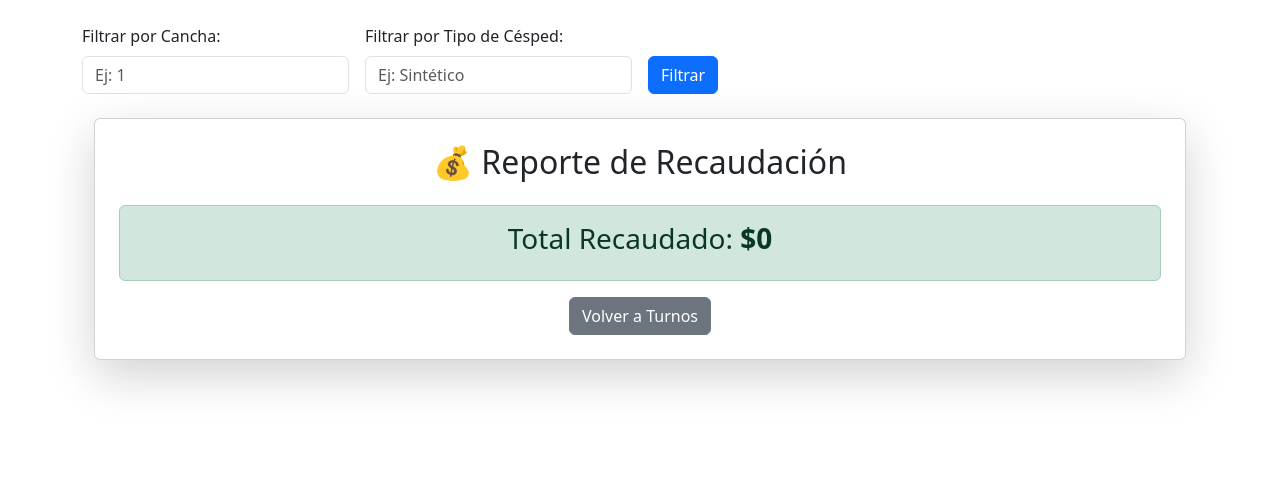
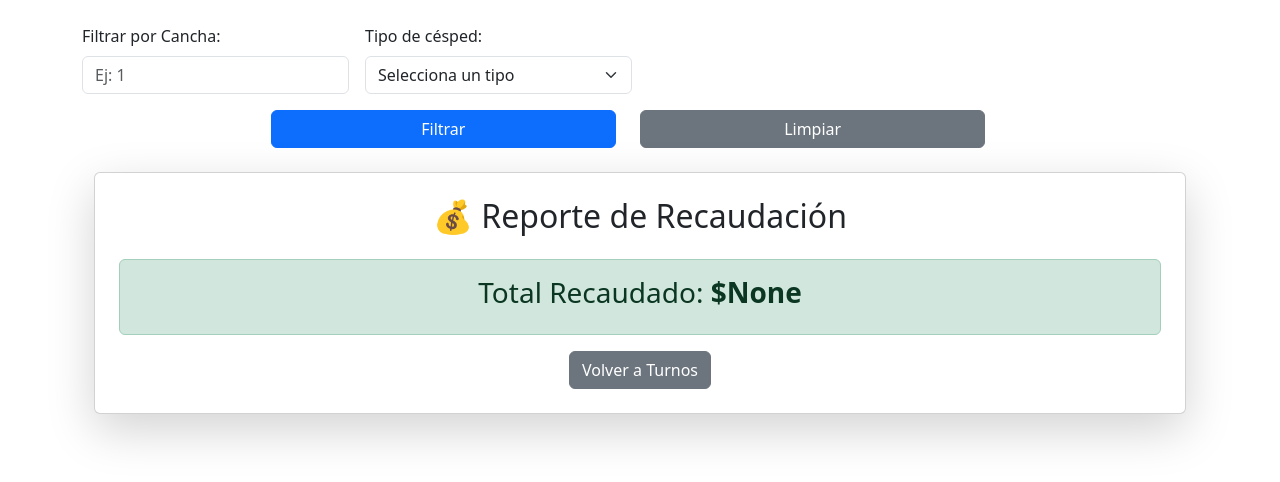
Before and after one commit to dariorodr/Segundo-proyecto, a Flask app: page /reporte/ in a window 1280 px wide. Shown: the part 56-538 px from the top of the page. Run offline with Flask 3, Linux system fonts and the light colour scheme; data that the repository does not hold is empty.

Commit message:
"corrigiendo errores de los filtros"

```diff
--- a/app/app.py
+++ b/app/app.py
@@ -265,10 +265,10 @@
 @app.route('/reporte/')
 def reporte():
     total_recaudado = db.session.query(
-        func.sum(Turno.HorasSolicitadas * Precio.TipoPrecio)
+        func.sum(Turno.HorasSolicitadas * Precio.Precio)
     ).join(Precio, Turno.CanchaID == Precio.CanchaID).scalar()
 
-    return render_template('reporte_rec.html', total_recaudado=total_recaudado)
+    return render_template("reporte_rec.html", total_recaudado=total_recaudado)
 
 # Ruta para la recaudación
 @app.route("/reporte")
@@ -276,33 +276,32 @@
     cancha_id = request.args.get("cancha_id", type=int)
     tipo_cesped = request.args.get("tipo_cesped", type=str)
 
-    # Consulta base
-    query = (
-        db.session.query(
-            Cancha.NombreCancha.label("NombreCancha"),
-            Cancha.Tipo,
-            func.sum(Precio.Precio).label("total_recaudado")
-        )
-        .join(Precio, Precio.CanchaID == Cancha.CanchaID)
-        .join(Turno, Turno.CanchaID == Cancha.CanchaID)
-        .group_by(Cancha.CanchaID)
-    )
+    # Base de la consulta
+    query = db.session.query(
+        Cancha.Tipo,
+        func.sum(Precio.Precio).label("total_recaudado")
+    ).join(Precio, Precio.CanchaID == Cancha.CanchaID
+    ).join(Turno, Turno.CanchaID == Cancha.CanchaID)
 
-    # Aplicar filtros si el usuario los usa
+    # Aplicar filtros correctamente
     if cancha_id:
-        query = query.filter(Cancha.CanchaID == cancha_id)
-
-    if tipo_cesped:
-        query = query.filter(Cancha.Tipo.ilike(f"%{tipo_cesped}%"))  # Filtra ignorando mayúsculas/minúsculas
+        query = query.add_columns(Cancha.NombreCancha).filter(Cancha.CanchaID == cancha_id).group_by(Cancha.CanchaID)
+    elif tipo_cesped:
+        query = query.filter(Cancha.Tipo == tipo_cesped).group_by(Cancha.Tipo)
+    else:
+        # Si no hay filtros, calcular la suma total de todas las canchas
+        total_recaudado = db.session.query(func.sum(Precio.Precio)).scalar() or 0
+        return render_template("reporte_rec.html", total_recaudado=total_recaudado)
 
     # Ejecutar consulta
-    resultado = query.first()
+    resultados = query.all()
 
-    # Si hay resultados, extraer el total recaudado; si no, asignar 0
-    total_recaudado = resultado.total_recaudado if resultado else 0
+    total_recaudado = {
+        (resultado.NombreCancha if cancha_id else resultado.Tipo): resultado.total_recaudado
+        for resultado in resultados
+    } if resultados else {}
 
     return render_template("reporte_rec.html", total_recaudado=total_recaudado)
 
-
 if __name__ == '__main__':
     app.run(debug=True)
--- a/app/templates/reporte_rec.html
+++ b/app/templates/reporte_rec.html
@@ -16,26 +16,41 @@
     </div>
 
     <div class="col-12 col-md-3">
-        <label for="tipo_cesped" class="form-label">Filtrar por Tipo de Césped:</label>
-        <input
-            type="text"
-            name="tipo_cesped"
-            id="tipo_cesped"
-            class="form-control"
-            placeholder="Ej: Sintético"
-            value="{{ request.args.get('tipo_cesped', '') }}">
+        <label for="tipoCesped" class="form-label">Tipo de césped:</label>
+        <select name="tipo_cesped" id="tipoCesped" class="form-select">
+            <option value="" disabled selected>Selecciona un tipo</option>
+            <option value="Natural" {% if request.args.get('tipo_cesped') == "Natural" %}selected{% endif %}>Natural</option>
+            <option value="Sintético" {% if request.args.get('tipo_cesped') == "Sintético" %}selected{% endif %}>Sintético</option>
+        </select>
     </div>
 
-    <div class="col-12 col-md-3 d-flex align-items-end">
-        <button type="submit" class="btn btn-primary">Filtrar</button>
-    </div>
+    <div class="row mt-3 d-flex justify-content-center">
+        <div class="col-6 col-md-4">
+          <button type="submit" class="btn btn-primary w-100">
+            <i class="fas fa-search"></i> Filtrar
+          </button>
+        </div>
+        <div class="col-6 col-md-4">
+          <a href="{{ url_for('reporte_recaudacion') }}" class="btn btn-secondary w-100">
+            <i class="fas fa-times"></i> Limpiar
+          </a>
+        </div>
+      </div>
 </form>
 
 <div class="container mt-4">
     <div class="card shadow-lg p-4">
         <h2 class="text-center mb-4">💰 Reporte de Recaudación</h2>
         <div class="alert alert-success text-center">
-            <h3>Total Recaudado: <strong>${{ total_recaudado if total_recaudado else 0 }}</strong></h3>
+            <h3>Total Recaudado: <strong>
+                {% if total_recaudado is mapping %}
+                    {% for tipo, total in total_recaudado.items() %}
+                        {{ tipo }}: ${{ total }} <br>
+                    {% endfor %}
+                {% else %}
+                    ${{ total_recaudado }}
+                {% endif %}
+            </strong></h3>
         </div>
         <div class="text-center">
             <a href="{{ url_for('turnos') }}" class="btn btn-secondary">
@@ -44,4 +59,5 @@
         </div>
     </div>
 </div>
+
 {% endblock %}
```
